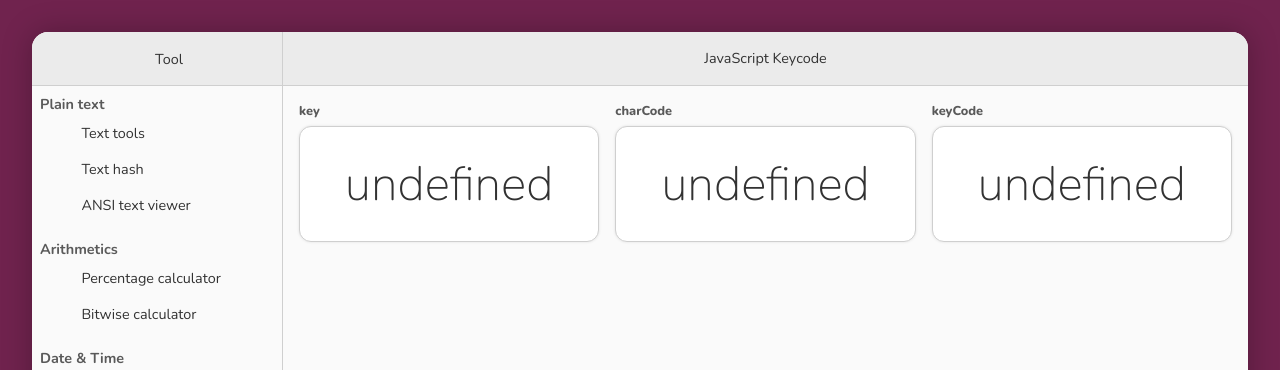
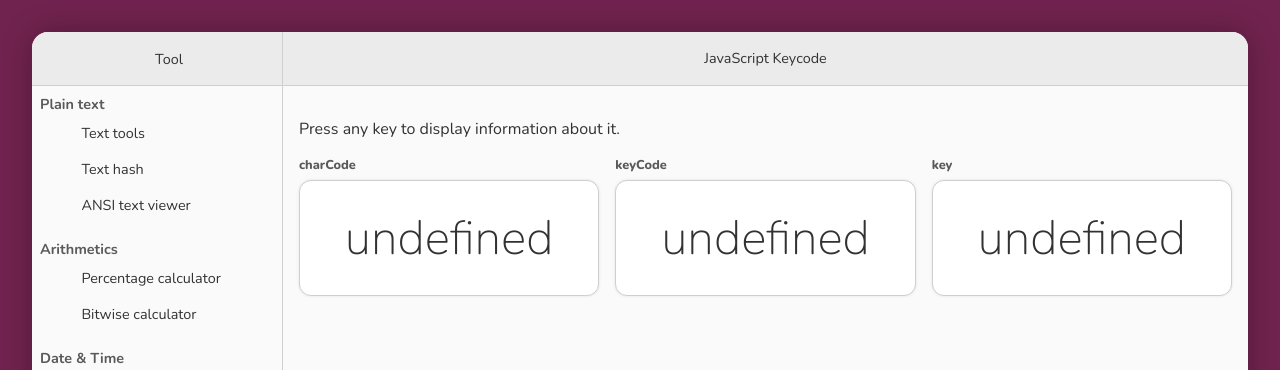
Before and after one commit to eliandoran/toolkit, a SvelteKit app: page /js-keycode in a window 1280 px wide. Shown: the top 370 px of the page. Built offline with nearby package versions, Linux system fonts and the light colour scheme; some icons are missing.

Commit message:
js-keycode: Add info text

```diff
--- a/src/routes/js-keycode/+page.svelte
+++ b/src/routes/js-keycode/+page.svelte
@@ -22,13 +22,11 @@
 
 <Tool>
     <OneColumnView title="JavaScript Keycode">
+        <p>
+            Press any key to display information about it.
+        </p>
+
         <div class="columns">
-            <div class="column">
-                <Card title="key">
-                    <span class="big-value">{key}</span>
-                </Card>
-            </div>
-
             <div class="column">
                 <Card title="charCode">
                     <span class="big-value">{charCode}</span>
@@ -38,6 +36,12 @@
             <div class="column">
                 <Card title="keyCode">
                     <span class="big-value">{keyCode}</span>
+                </Card>
+            </div>
+
+            <div class="column">
+                <Card title="key">
+                    <span class="big-value">{key}</span>
                 </Card>
             </div>
         </div>
```
